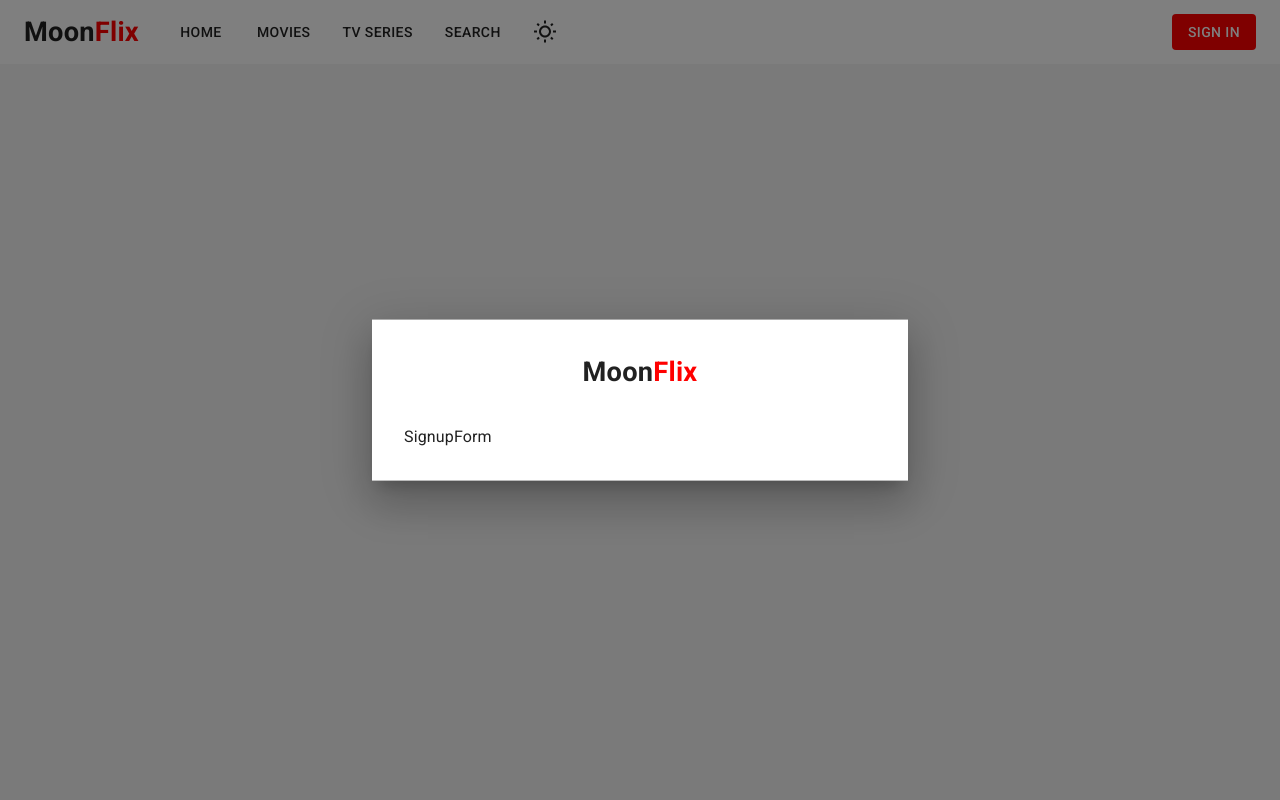
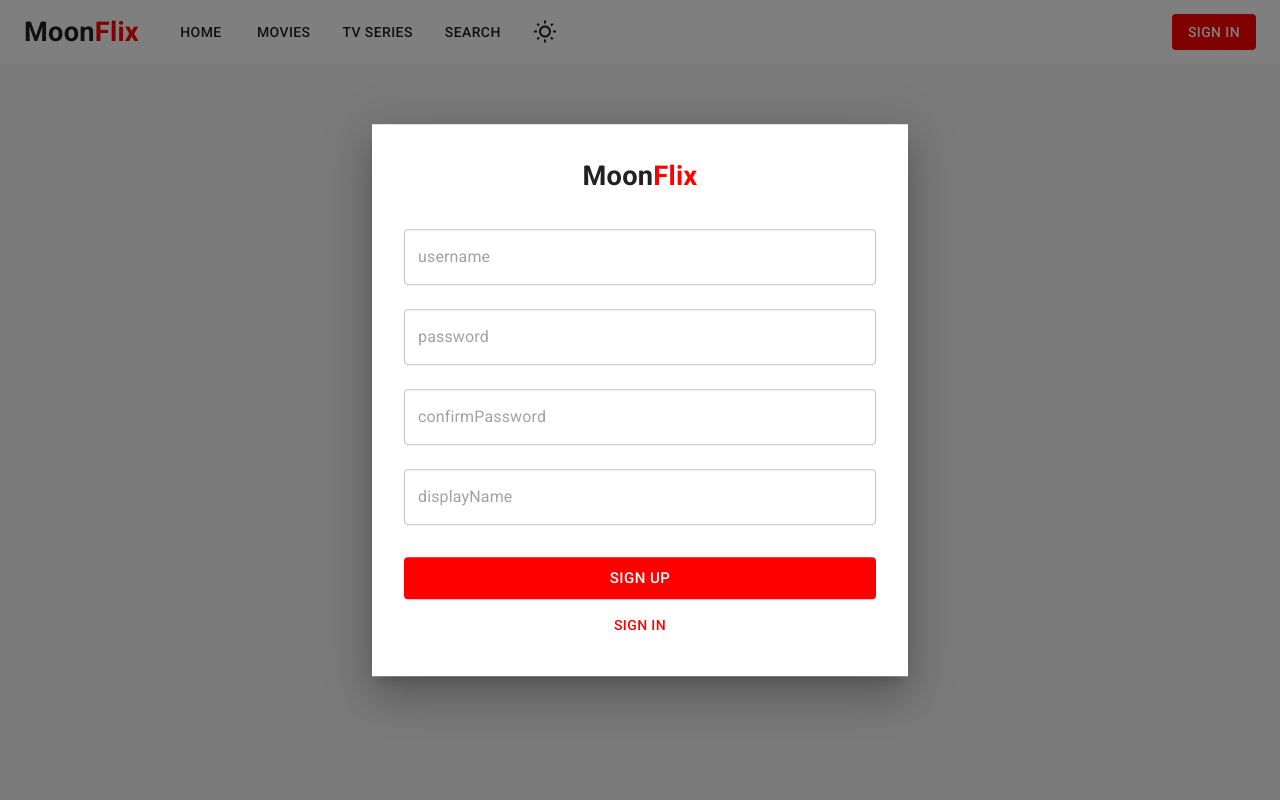
Before and after one commit to DiiKhanh/mern-movies-app, a React (Vite) app in the folder client/: page /password-update in a window 1280 px wide. Both pictures are taken after a click on the button "SIGN UP". Shown: the top 800 px of the page. Built offline with nearby package versions, Linux system fonts and the light colour scheme.

Commit message:
fix server, make signin, signup

```diff
--- a/client/src/App.jsx
+++ b/client/src/App.jsx
@@ -1,5 +1,4 @@
 import { ToastContainer } from 'react-toastify';
-import { Experimental_CssVarsProvider as CssVarsProvider } from '@mui/material/styles';
 import theme from './configs/theme.configs.js';
 import CssBaseline from '@mui/material/CssBaseline';
 import { BrowserRouter, Routes, Route } from 'react-router-dom';
@@ -12,12 +11,13 @@ import 'react-toastify/dist/ReactToastify.css';
 import 'swiper/css';
 import 'swiper/css/navigation';
 import 'swiper/css/pagination';
+import { useColorScheme } from '@mui/material';
 
 
 const App = () => {
+  const { mode } = useColorScheme();
   return (
     <>
-      <CssVarsProvider theme={theme}>
       <ToastContainer
         position="bottom-left"
         autoClose={5000}
@@ -27,6 +27,7 @@ const App = () => {
         pauseOnFocusLoss
         pauseOnHover
         theme={theme}
+        style={{ color: `${mode === 'dark' ? '#fff' : '#333'}` }}
       />
       <CssBaseline/>
 
@@ -56,7 +57,6 @@ const App = () => {
           </Route>
         </Routes>
       </BrowserRouter>
-      </CssVarsProvider>
     </>
   );
 };
--- a/client/src/apis/client/public.client.js
+++ b/client/src/apis/client/public.client.js
@@ -1,7 +1,8 @@
 import axios from 'axios';
 import queryString from 'query-string';
 
-const baseURL = import.meta.env.VITE_BASE_URL;
+// const baseURL = import.meta.env.VITE_BASE_URL;
+const baseURL = 'http://localhost:5000/api/v1/';
 
 const publicClient = axios.create({
   baseURL,
--- a/client/src/apis/modules/user.api.js
+++ b/client/src/apis/modules/user.api.js
@@ -11,17 +11,19 @@ const userEndpoints = {
 const userApi = {
   signin: async ({ username, password }) => {
     try {
-      const response = await publicClient.post(userEndpoints.signin, { username, password });
+
+      const response = await publicClient.post(
+        userEndpoints.signin,
+        { username, password }
+      );
+
       return { response };
-    } catch (err) {
-      // console.log('err::', err);
-      return { err };
-    }
+    } catch (err) { return { err }; }
   },
-  signup: async ({ username, password, confirmPassword, displayname }) => {
+  signup: async ({ username, password, confirmPassword, displayName }) => {
     try {
       const response = await publicClient.post(userEndpoints.signup, {
-        username, password, confirmPassword, displayname
+        username, password, confirmPassword, displayName
       });
       return { response };
     } catch (err) {
--- a/client/src/components/common/SigninForm.jsx
+++ b/client/src/components/common/SigninForm.jsx
@@ -5,6 +5,10 @@ import * as Yup from 'yup';
 import { yupResolver } from '@hookform/resolvers/yup';
 import { Box, Stack, TextField, Button, Alert } from '@mui/material';
 import { LoadingButton } from '@mui/lab';
+import userApi from '../../apis/modules/user.api';
+import { setUser } from '../../redux/features/userSlice';
+import { setAuthModalOpen } from '../../redux/features/authModalSlice';
+import { toast } from 'react-toastify';
 
 const SigninForm = ({ switchAuthState }) => {
   const dispatch = useDispatch();
@@ -28,8 +32,20 @@ const SigninForm = ({ switchAuthState }) => {
     },
     resolver: yupResolver(schema)
   });
-  const handleSubmit = (data) => {
-    console.log(data);
+  const handleSubmit = async (data) => {
+    setErrorMessage(undefined);
+    setIsLoginRequest(true);
+    const { response, err } = await userApi.signin(data);
+    setIsLoginRequest(false);
+    if (response) {
+      signinForm.reset();
+      dispatch(setUser(response));
+      dispatch(setAuthModalOpen(false));
+      toast.success('Sign in success');
+    }
+    if (err) {
+      setErrorMessage(err.message);
+    }
   };
   // console.log(signinForm);
   return (
--- a/client/src/components/common/SignupForm.jsx
+++ b/client/src/components/common/SignupForm.jsx
@@ -1,7 +1,139 @@
+import { useState } from 'react';
+import { useDispatch } from 'react-redux';
+import { useForm } from 'react-hook-form';
+import * as Yup from 'yup';
+import { yupResolver } from '@hookform/resolvers/yup';
+import { Box, Stack, TextField, Button, Alert } from '@mui/material';
+import { LoadingButton } from '@mui/lab';
+import userApi from '../../apis/modules/user.api';
+import { setUser } from '../../redux/features/userSlice';
+import { setAuthModalOpen } from '../../redux/features/authModalSlice';
+import { toast } from 'react-toastify';
 
-const SignupForm = () => {
+const SignupForm = ({ switchAuthState }) => {
+  const dispatch = useDispatch();
+
+  const [isLoginRequest, setIsLoginRequest] = useState(false);
+  const [errorMessage, setErrorMessage] = useState();
+
+
+  const schema = Yup.object({
+    username: Yup.string()
+      .min(8, 'username minimum 8 characters')
+      .required('username is required'),
+    password: Yup.string()
+      .min(8, 'password minimum 8 characters')
+      .required('password is required'),
+    confirmPassword: Yup.string().oneOf([Yup.ref('password')], 'confirmPassword not match')
+      .min(8, 'confirmPassword minimum 8 characters')
+      .required('confirmPassword is required'),
+    displayName: Yup.string()
+      .min(8, 'displayName minimum 8 characters')
+      .required('passwdisplayNameord is required')
+  });
+  const signupForm = useForm({
+    defaultValues: {
+      username: '',
+      password: '',
+      confirmPassword: '',
+      displayName:''
+    },
+    resolver: yupResolver(schema)
+  });
+  const handleSubmit = async (data) => {
+    setErrorMessage(undefined);
+    setIsLoginRequest(true);
+    const { response, err } = await userApi.signup(data);
+    setIsLoginRequest(false);
+    if (response) {
+      signupForm.reset();
+      dispatch(setUser(response));
+      dispatch(setAuthModalOpen(false));
+      toast.success('Sign up success');
+    }
+    if (err) {
+      setErrorMessage(err.message);
+    }
+  };
+  // console.log(signupForm);
   return (
-    <div>SignupForm</div>
+    <Box component='form' onSubmit={signupForm.handleSubmit(handleSubmit)}>
+      <Stack spacing={3}>
+        <TextField
+          {
+            ...signupForm.register('username')
+          }
+          type="text"
+          placeholder="username"
+          name="username"
+          fullWidth
+          color="success"
+          error={signupForm?.formState?.touchedFields && signupForm?.formState?.errors?.username?.message !== undefined}
+          helperText={signupForm?.formState?.touchedFields && signupForm?.formState?.errors?.username?.message}
+        />
+        <TextField
+          {
+            ...signupForm.register('password')
+          }
+          type="password"
+          placeholder="password"
+          name="password"
+          fullWidth
+          color="success"
+          error={signupForm?.formState?.touchedFields && signupForm?.formState?.errors?.password?.message !== undefined}
+          helperText={signupForm?.formState?.touchedFields && signupForm?.formState?.errors?.password?.message}
+        />
+        <TextField
+          {
+            ...signupForm.register('confirmPassword')
+          }
+          type="password"
+          placeholder="confirmPassword"
+          name="confirmPassword"
+          fullWidth
+          color="success"
+          error={signupForm?.formState?.touchedFields && signupForm?.formState?.errors?.confirmPassword?.message !== undefined}
+          helperText={signupForm?.formState?.touchedFields && signupForm?.formState?.errors?.confirmPassword?.message}
+        />
+        <TextField
+          {
+            ...signupForm.register('displayName')
+          }
+          type="text"
+          placeholder="displayName"
+          name="displayName"
+          fullWidth
+          color="success"
+          error={signupForm?.formState?.touchedFields && signupForm?.formState?.errors?.displayName?.message !== undefined}
+          helperText={signupForm?.formState?.touchedFields && signupForm?.formState?.errors?.displayName?.message}
+        />
+
+      </Stack>
+      <LoadingButton
+        type="submit"
+        fullWidth
+        size="large"
+        variant="contained"
+        sx={{ marginTop: 4 }}
+        loading={isLoginRequest}
+      >
+        sign up
+      </LoadingButton>
+
+      <Button
+        fullWidth
+        sx={{ marginTop: 1 }}
+        onClick={() => switchAuthState()}
+      >
+        sign in
+      </Button>
+
+      {errorMessage && (
+        <Box sx={{ marginTop: 2 }}>
+          <Alert severity="error" variant="outlined" >{errorMessage}</Alert>
+        </Box>
+      )}
+    </Box>
   );
 };
 
--- a/client/src/main.jsx
+++ b/client/src/main.jsx
@@ -3,12 +3,16 @@ import ReactDOM from 'react-dom/client';
 import App from './App.jsx';
 import { Provider } from 'react-redux';
 import store from './redux/store.js';
+import { Experimental_CssVarsProvider as CssVarsProvider } from '@mui/material/styles';
+import theme from './configs/theme.configs.js';
 
 
 ReactDOM.createRoot(document.getElementById('root')).render(
   <React.StrictMode>
     <Provider store={store}>
-      <App />
+      <CssVarsProvider theme={theme}>
+        <App />
+      </CssVarsProvider>
     </Provider>
   </React.StrictMode>
 );
```
Also changed, not shown: 2 other files (tests, documents, lock files or other folders). Lines whose indentation alone changed are shown as unchanged.
